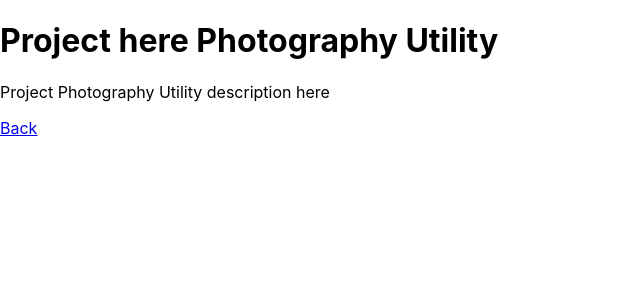
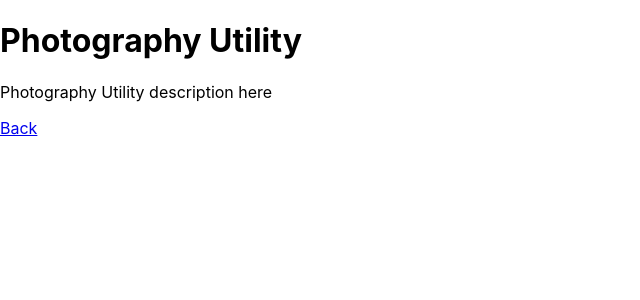
Before and after one commit to qbi11y/portfolio, a React (Create React App) app: page /portfolio/project/1 in a window 1280 px wide. Shown: the top 300 px of the page, without its empty margins (0-640 px from the left). Built offline with nearby package versions, Linux system fonts and the light colour scheme.

Commit message:
updated testing

```diff
--- a/src/components/Project/Project.js
+++ b/src/components/Project/Project.js
@@ -5,10 +5,11 @@ import projects from 'data/projects.json';
 
 const Project = () => {
     let { id } = useParams()
+    console.log(projects[id]["name"])
     return(
         <div>
-            <h1>Project here { projects[id]["name"] }</h1>
-            <p>Project { projects[id]["name"] } description here</p>
+            <h1>{ projects[id]["name"] }</h1>
+            <p>{ projects[id]["name"] } description here</p>
             <p><Link to="/portfolio">Back</Link></p>
         </div>
     )
```
Also changed, not shown: 2 other files (tests, documents, lock files or other folders).
